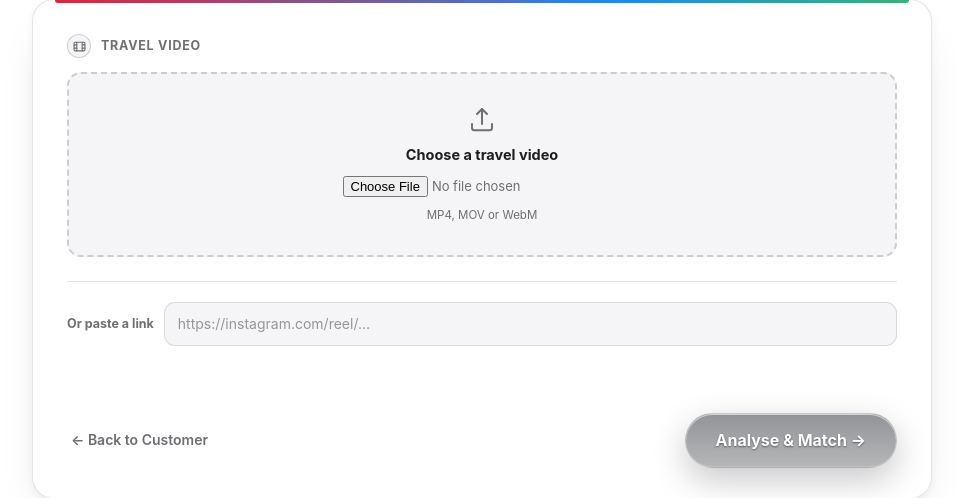
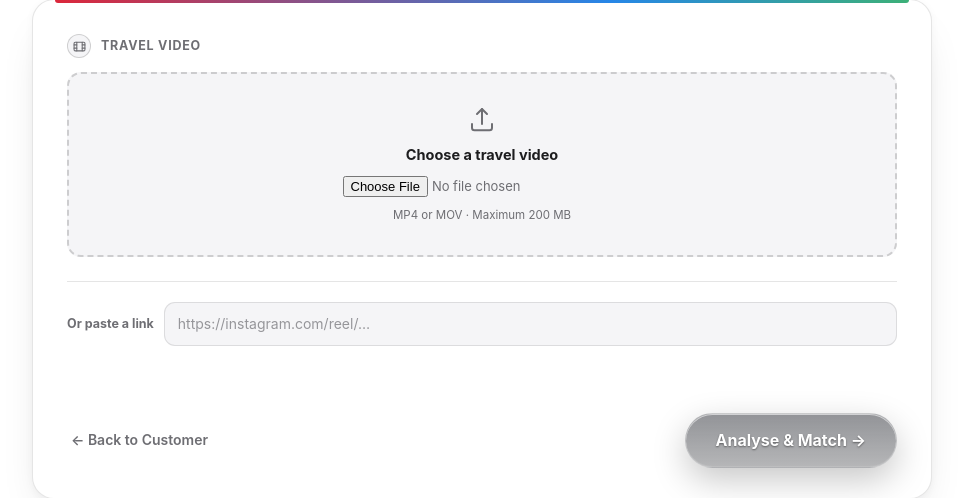
Before and after one commit to Matsuzaki-Yuta/IFB398TeamT193-FC-, a Flask app: page /match in a window 1280 px wide. Shown: the part 344-842 px from the top of the page, without its empty margins (158-1121 px from the left). Run offline with Flask 3, Linux system fonts and the light colour scheme.

Commit message:
fix: increase video upload limit to 200MB and improve error handling

```diff
--- a/app.py
+++ b/app.py
@@ -11,6 +11,9 @@ from flask import Flask  # noqa: E402
 
 from backend.routes.api_routes import api  # noqa: E402
 from backend.routes.page_routes import pages  # noqa: E402
+
+from flask import jsonify
+from werkzeug.exceptions import RequestEntityTooLarge
 
 # app.py sits at the repo root, but the templates and design assets live
 # under frontend/. These paths let Flask find them.
@@ -35,11 +38,21 @@ def create_app():
         static_url_path="/static",
     )
 
-    app.config["MAX_CONTENT_LENGTH"] = 50 * 1024 * 1024
+    app.config["MAX_CONTENT_LENGTH"] = 200 * 1024 * 1024
 
     # pages renders HTML, api returns JSON under /api.
     app.register_blueprint(pages)
     app.register_blueprint(api)
+
+    @app.errorhandler(RequestEntityTooLarge)
+    def handle_file_too_large(error):
+        return jsonify({
+            "success": False,
+            "error": {
+                "code": "FILE_TOO_LARGE",
+                "message": "Your video is too large. Please upload a video under 200 MB."
+            }
+        }), 413
 
     return app
 
--- a/frontend/js/pages/upload.js
+++ b/frontend/js/pages/upload.js
@@ -1,6 +1,8 @@
 // every backend endpoint answers with {success: true, ...} or
 // {success: false, error: {code, message}}, so unwrapping it once here keeps
 // the calling code readable
+const MAX_VIDEO_SIZE = 200 * 1024 * 1024;
+
 async function postJson(url, options, fallbackMessage) {
   const res = await fetch(url, options);
   const data = await res.json().catch(() => null);
@@ -150,6 +152,13 @@ async function submitVideo() {
   }
 
   const file = input.files[0];
+  if (file.size > MAX_VIDEO_SIZE) {
+    $("status").textContent =
+        `Your video is ${formatBytes(file.size)}. ` +
+        "The maximum size is 200 MB. Please choose a smaller video.";
+    return;
+  }
+
   $("status").textContent = "";        // the dial reports progress now; #status is errors only
   $("submitBtn").disabled = true;
 
--- a/frontend/templates/pages/upload.html
+++ b/frontend/templates/pages/upload.html
@@ -46,7 +46,7 @@
           </svg>
           <label class="file-prompt" for="videoInput">Choose a travel video</label>
           <input type="file" id="videoInput" accept="video/*" />
-          <span class="fineprint">MP4, MOV or WebM</span>
+          <span class="fineprint">MP4 or MOV · Maximum 200 MB</span>
         </div>
       </section>
 
```
Also changed, not shown: tests/test_analyse_api.py (+23 -2 lines).
